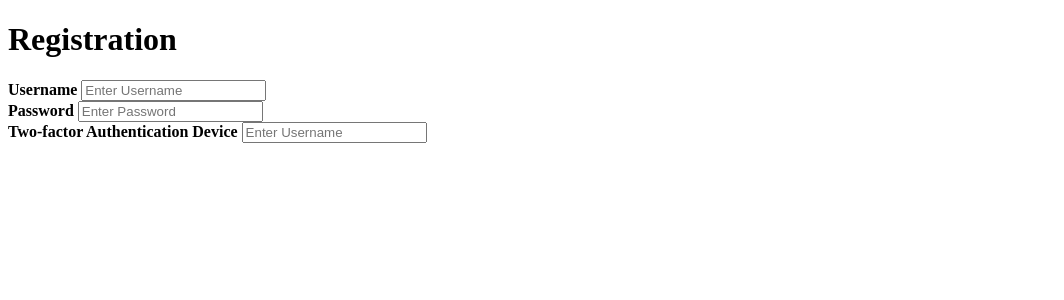
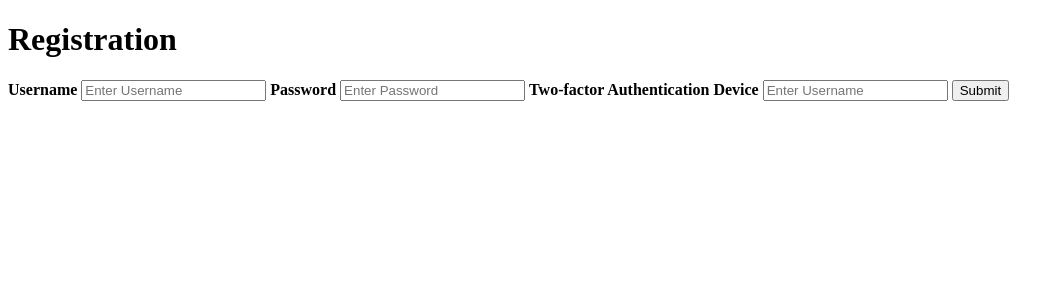
Before and after one commit to hyang023/app-sec-assignment2, a Flask app: page /register in a window 1280 px wide. Shown: the top 300 px of the page, without its empty margins (0-1064 px from the left). Run offline with Flask 2, Linux system fonts and the light colour scheme; parts of the project's set-up code (start-up, migrations or seed data) failed here and were passed over.

Commit message:
Update registration.html

```diff
--- a/templates/registration.html
+++ b/templates/registration.html
@@ -4,22 +4,14 @@
      <h1> Registration</h1>
   </head>
 <body>
-<form action="action_page.php" method="post">
-  <div class="container">
+<form action="login.html" method="post">
     <label for="uname"><b>Username</b></label>
     <input type="text" placeholder="Enter Username" name="uname" id="uname" required>
-  </div>
-</form>
-<form action="action_page.php" method="post">
-  <div class="container">
     <label for="pword"><b>Password</b></label>
     <input type="password" placeholder="Enter Password" name="pword" id="pword" required>
-</form>
-<form action="action_page.php" method="post">
-  <div class="container">
     <label for="2fa"><b>Two-factor Authentication Device</b></label>
     <input type="text" placeholder="Enter Username" name="2fa" id="2fa" required>
-  </div>
+    <input type="submit" >
 </form>
 </body>
 </html>
```
